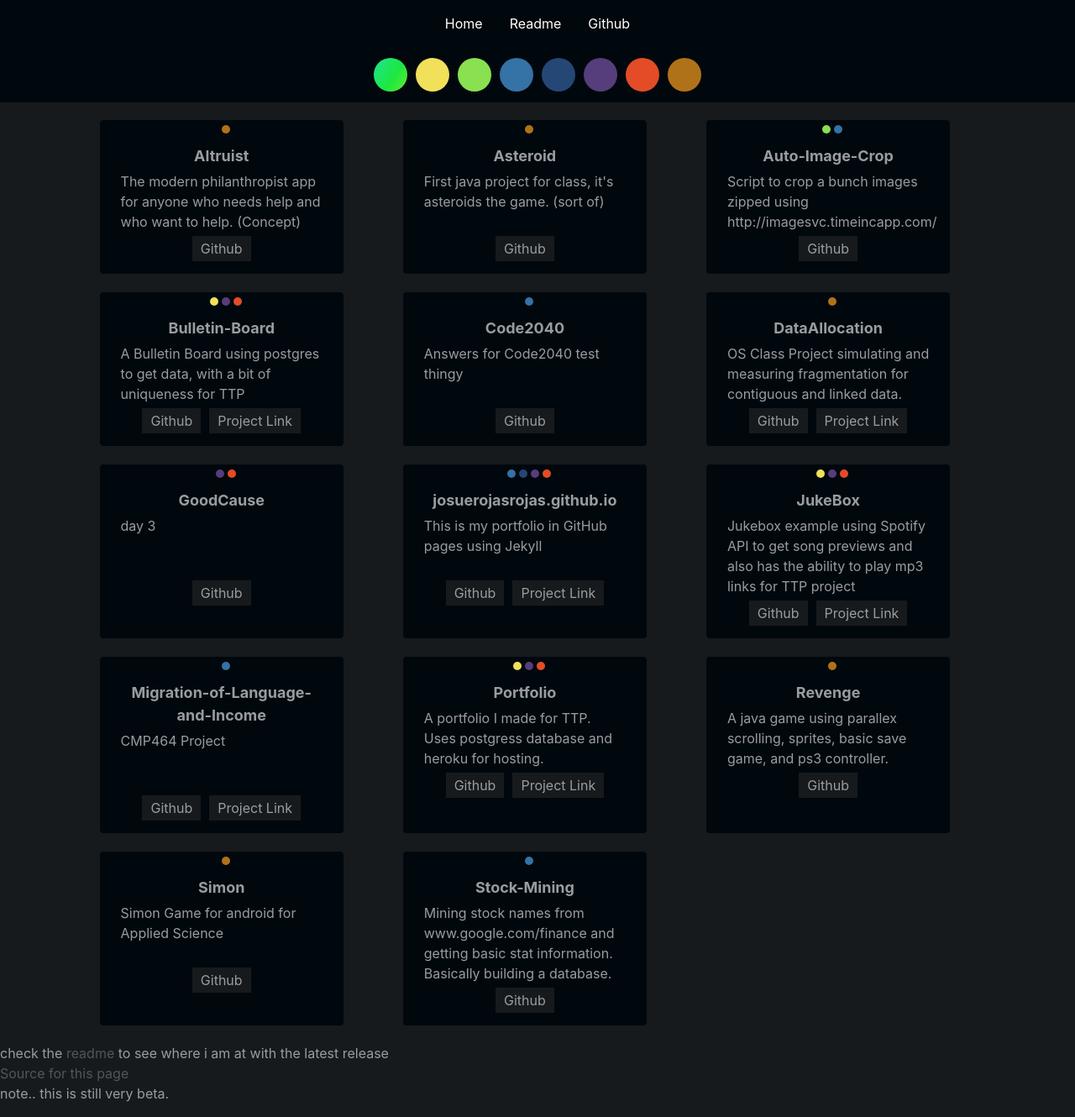
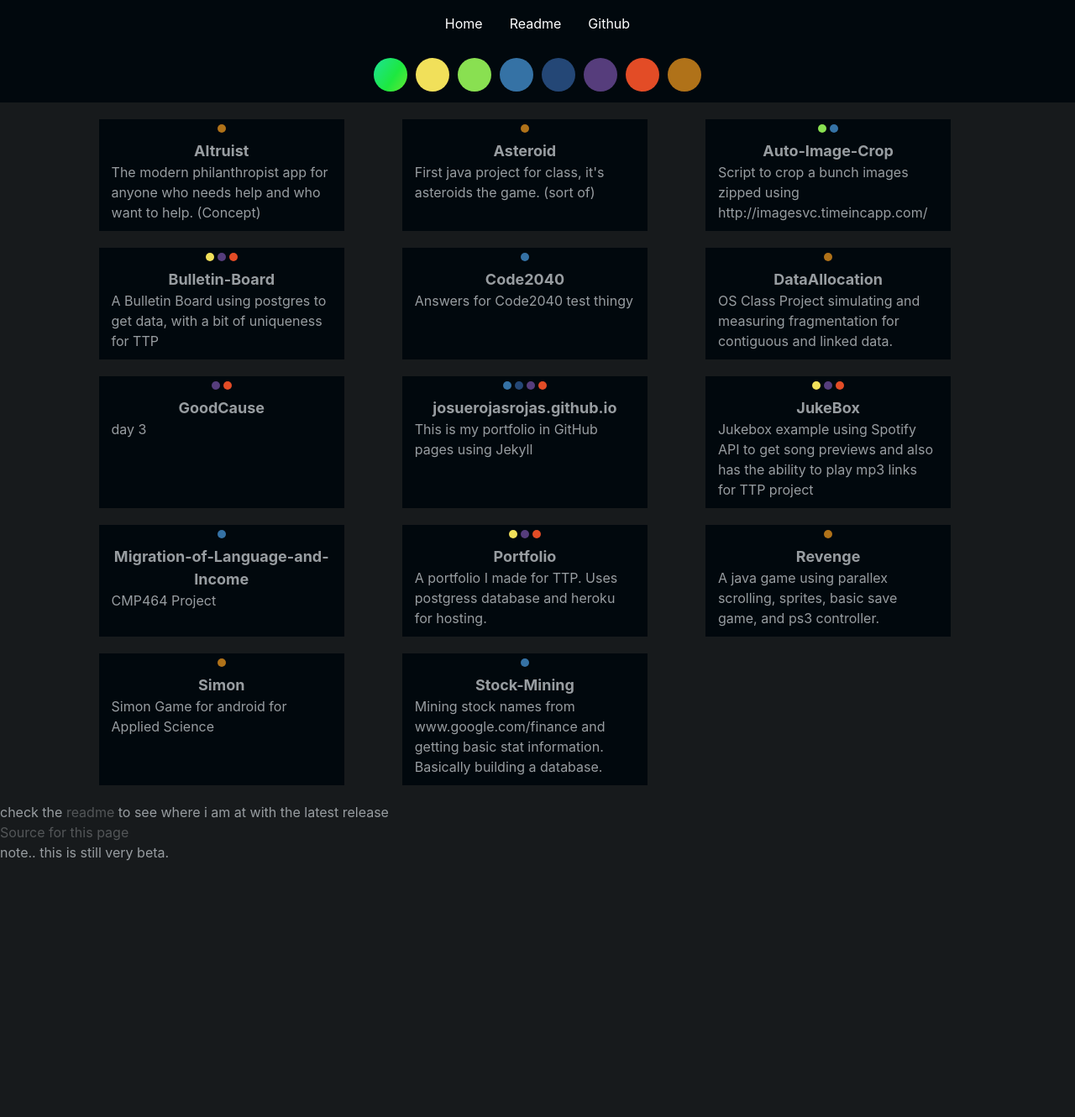
Before and after one commit to josue-rojas/josuerojasrojas.github.io-old, a Jekyll site: the page built from index.html, in a window 1280 px wide. Shown: the whole page at 84% size. Built offline with Jekyll 4.4.1, drawn with Linux system fonts in a browser that asks for light colours; nearby versions of some CDN libraries; after the commit the page ends 1043 px from its top, so only the background shows below that.

Commit message:
removing buttons; making the whole box a button

```diff
--- a/_data/githubcontent.py
+++ b/_data/githubcontent.py
@@ -41,7 +41,7 @@
         repoDesc.append(repo['description'] if repo['description'] else '')
         createAt.append(repo['created_at'] if repo['created_at'] else '')
         languages.append(languagePercent(requests.get(repo['languages_url'],auth=('josuerojasrojas',os.environ['gittoken'])).json()) if repo['languages_url'] else [])
-        projectLink.append(repo['homepage'] if repo['homepage'] else '')
+        projectLink.append(repo['homepage'] if repo['homepage'] else '#')
     return repoNames, htmlURL, repoDesc, createAt, languages, projectLink
 
 # this returns a json object (how i wanted)
--- a/_sass/_main.sass
+++ b/_sass/_main.sass
@@ -7,31 +7,35 @@
   width: 100%
   margin: 10px 0
   display: inline-block
-  border: 1px solid $medium-color
-  border-radius: 5px
+  // border: 1px solid $medium-color
+  // border-radius: 5px
   .content
-    margin: 0 10px 10px 10px
+    margin: 0 10px 10px 0px
+    +max-mobile
+      margin: 0 0 10px 0
   .languages
-    margin-left: 10px
+    // margin-left: 10px
     display: flex
     +max-mobile
       justify-content: center
   .title
-    margin: 5px 0
+    // margin: 5px 0
     font-size: 18px
     // text-transform: uppercase
     +max-mobile
       text-align: center
     // b
     //   border-bottom: solid 0.1px
-  .description
-    min-height: 72px
+  // .description
+    // min-height: 72px
   //   white-space: nowrap
   //   overflow: hidden
   //   text-overflow: ellipsis
   .button-container
+    display: none
     +max-mobile
       display: flex
+      display: none
       justify-content: center
     .button
       margin: 5px
@@ -42,7 +46,18 @@
       &:hover
         color: $darker-color
         background-color: $lightess-color
+      +max-width($max-mobile-content-width)
+        &:first-child
+          margin-left: 0
+    .button.inactive
+      background-color: $darker-color
+      color: $medium-color
+      &:hover
+        color: $medium-color
+        background-color: $darker-color
 +max-mobile
+  .description
+    // display: none
   .col-md-2.repo
     flex: 0 0 22.666667%
     max-width: 22.666667%
--- a/index.html
+++ b/index.html
@@ -33,7 +33,7 @@
 		<div class='description'>{{ repo.description }}</div>
 		<div class='button-container'>
 			<a class='button' href='{{repo.url}}'>Github</a>
-			{% if repo.projectLink != "" %}
+			{% if repo.projectLink != "#" %}
 			<a class='button' href='{{repo.projectLink}}'>Project Link</a>
 			{% endif %}
 		</div>
@@ -57,7 +57,7 @@
 	<div class='description'>{{ repo.description }}</div>
 	<div class='button-container'>
 		<a class='button' href='{{repo.url}}'>Github</a>
-		{% if repo.projectLink != "" %}
+		{% if repo.projectLink != "#" %}
 		<a class='button' href='{{repo.projectLink}}'>Project Link</a>
 		{% endif %}
 	</div>
@@ -81,7 +81,7 @@
 	<div class='description'>{{ repo.description }}</div>
 	<div class='button-container'>
 		<a class='button' href='{{repo.url}}'>Github</a>
-		{% if repo.projectLink != "" %}
+		{% if repo.projectLink != "#" %}
 		<a class='button' href='{{repo.projectLink}}'>Project Link</a>
 		{% endif %}
 	</div>
```
Also changed, not shown: _data/data.json (+1 -1 lines), _data/data.yml (+8 -8 lines), resources/images/github_logo.png (added), resources/images/github_logo_hover.png (added).
